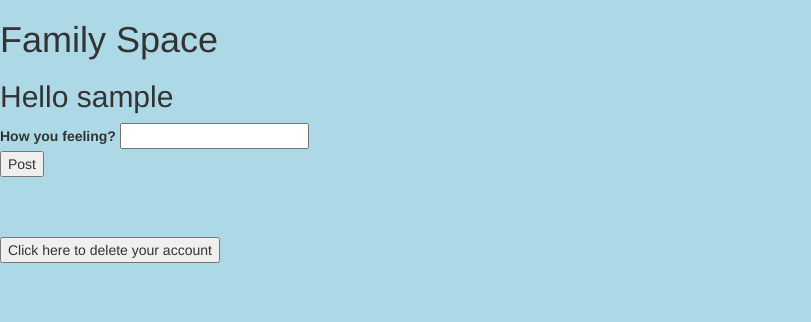
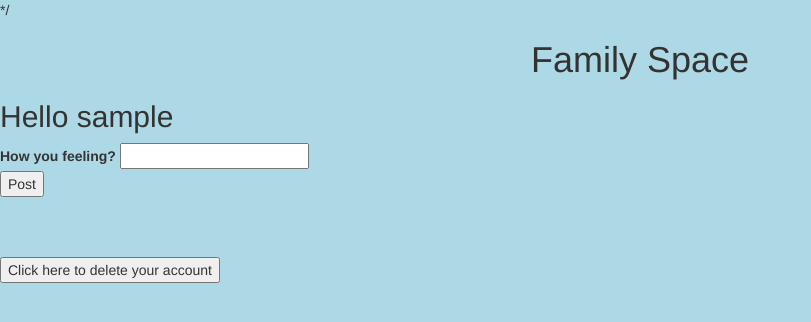
Before and after one commit to ykyasin/Family-Space, a Flask app: a page that uses application/templates/layout.html in a window 1280 px wide. Shown: the top 322 px of the page, without its empty margins (0-811 px from the left). Run offline with Flask 2, Linux system fonts and the light colour scheme; data that the repository does not hold is empty; some libraries are stand-ins or nearby versions.

Commit message:
Some css

```diff
--- a/application/templates/layout.html
+++ b/application/templates/layout.html
@@ -12,20 +12,19 @@
           background-color: lightblue;
         }
 
-/*         h1 {
-          color: white;
+        h1 {
           text-align: center;
         }
 
-        h2 {
+        /* h2 {
           color: white;
         }
 
         p {
           font-family: verdana;
           font-size: 20px;
-        } */
-        </style>
+        }
+        </style>  */
 </head>
 <body>
     <h1>Family Space</h1>
```
